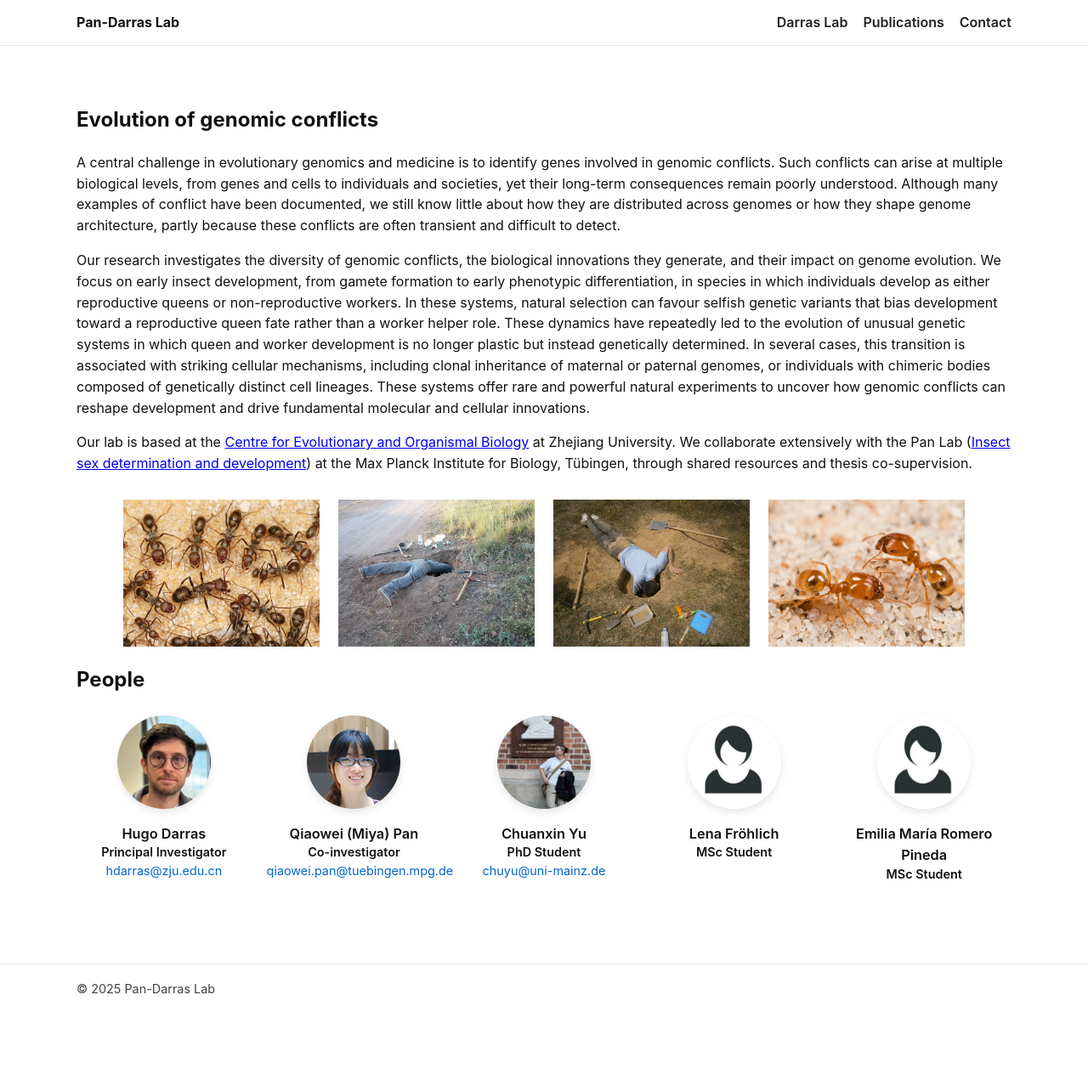
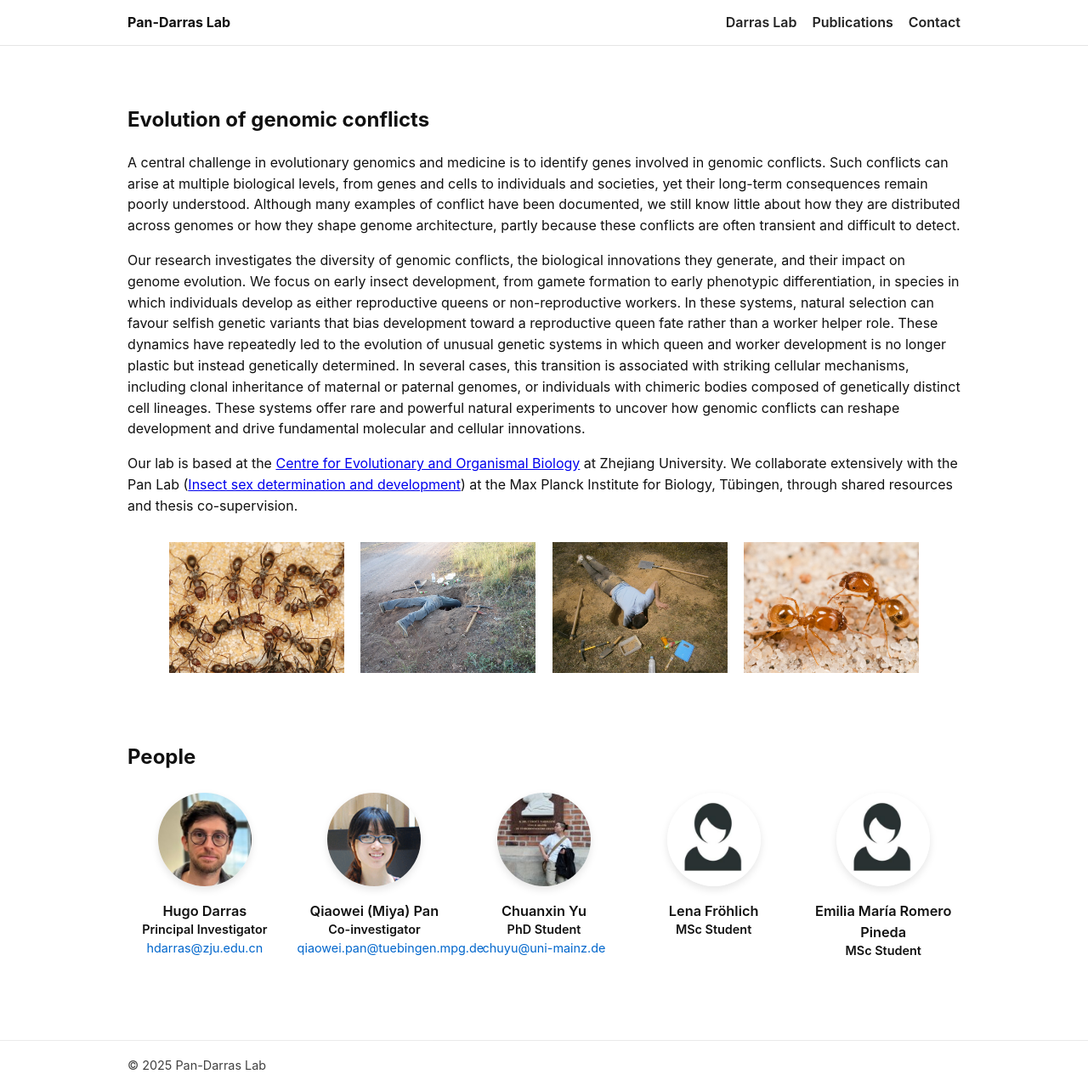
Before and after one commit to lab-darras/lab-darras.github.io, a Jekyll site: the page built from index.md, in a window 1280 px wide and 1284 px high. Shown: the whole window at 85% size. Built offline with Jekyll 4.4.1, drawn with Linux system fonts in a browser that asks for light colours.

Commit message:
Update index.md

```diff
--- a/index.md
+++ b/index.md
@@ -3,6 +3,13 @@ layout: default
 title: Darras Lab
 permalink: /
 ---
+
+<style>
+/* Narrower layout for this page */
+.wrap {
+  max-width: 980px;
+}
+</style>
 
 <style>
 /* General layout */
@@ -101,6 +108,8 @@ at Zhejiang University. We collaborate extensively with the Pan Lab (<a href="ht
   <img src="{{ '/assets/images/4837265100_7ff68cd6f6_c.jpg' | relative_url }}" alt="Research image" style="width:21%; height:auto; object-fit:cover;">
 </div>
 
+<div style="height:60px;"></div>
+
   <h2>People</h2>
 
   <div class="people-grid">
```
